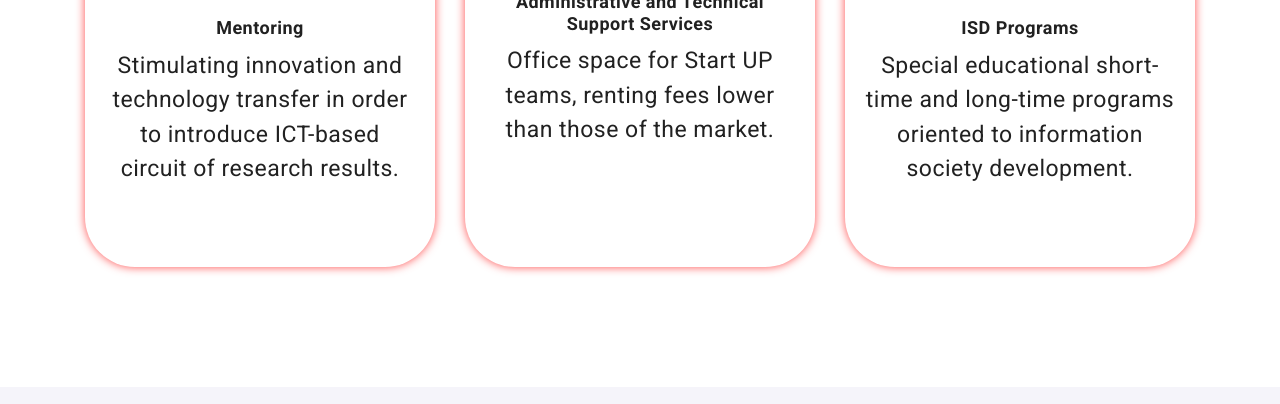
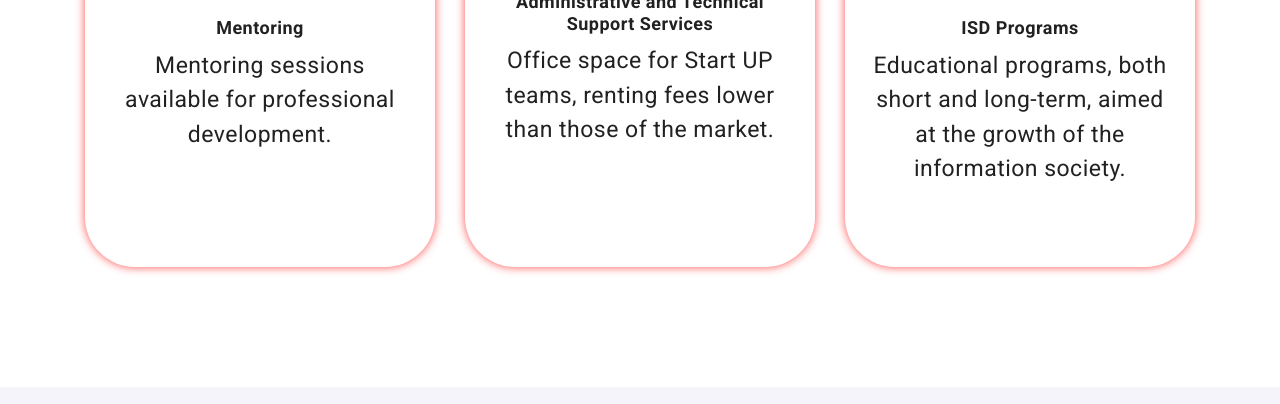
Before and after one commit to ioneliaaa/it4ba.asem, a plain HTML site: page infrastructure.html in a window 1280 px wide. Shown: the part 351-755 px from the top of the page. Drawn offline with nearby package versions, Linux system fonts and the light colour scheme.

Commit message:
Update infrastructure.html

```diff
--- a/infrastructure.html
+++ b/infrastructure.html
@@ -61,8 +61,7 @@
                     <div class="objective-circle">
                         <img src="photos/mentoring.png" alt="Service 1">
                         <h3>Mentoring</h3>
-                        <p>Stimulating innovation and technology transfer in order to introduce ICT-based circuit of
-                            research results.</p>
+                        <p>Mentoring sessions available for professional development.</p>
                     </div>
                 </div>
                 <div class="col-xl-4 col-md-6 col-12 mt-5">
@@ -78,8 +77,7 @@
                     <div class="objective-circle">
                         <img src="photos/school.png" alt="Service 3">
                         <h3>ISD Programs</h3>
-                        <p>Special educational short-time and long-time programs oriented to information society
-                            development.</p>
+                        <p>Educational programs, both short and long-term, aimed at the growth of the information society.</p>
                     </div>
                 </div>
             </div>
```
